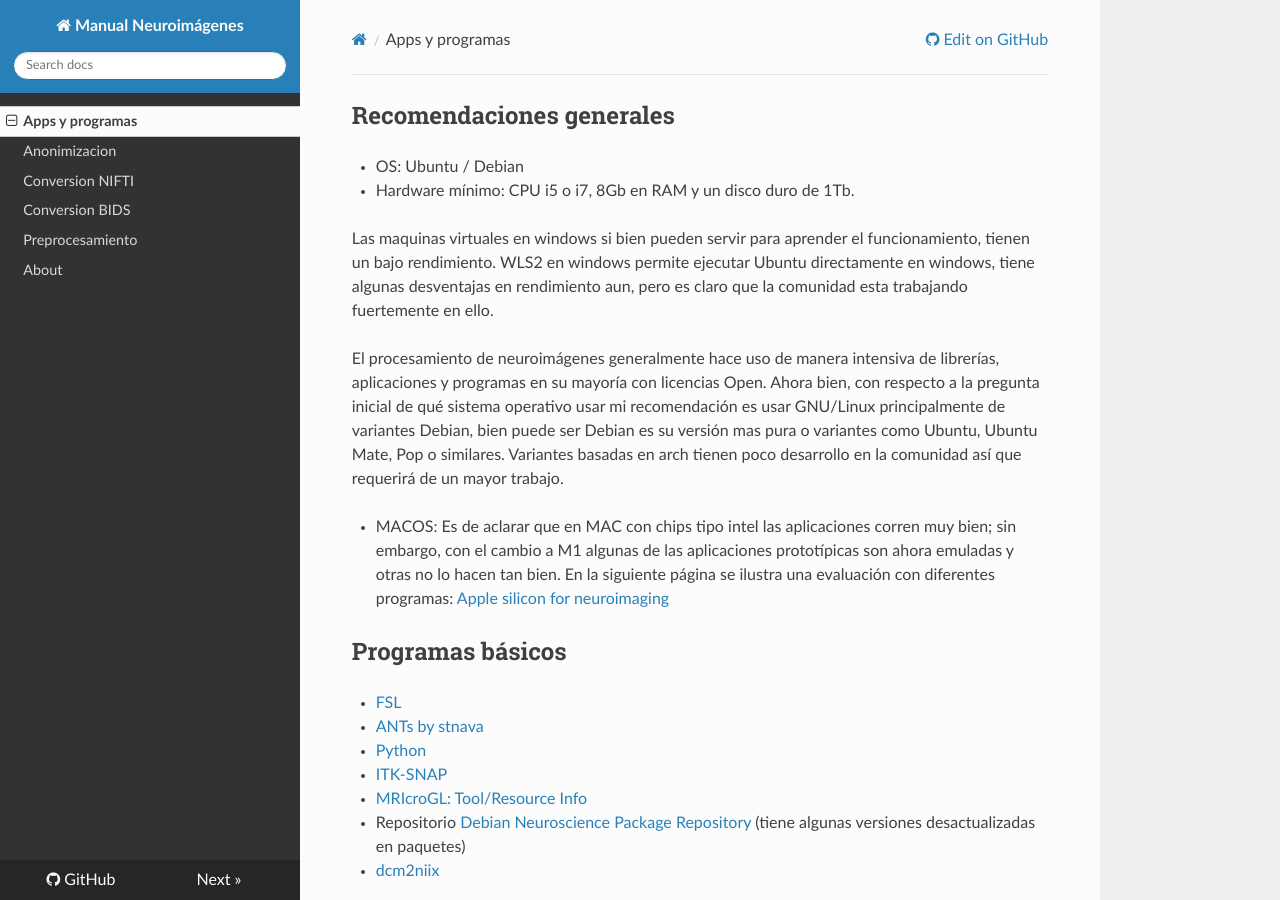
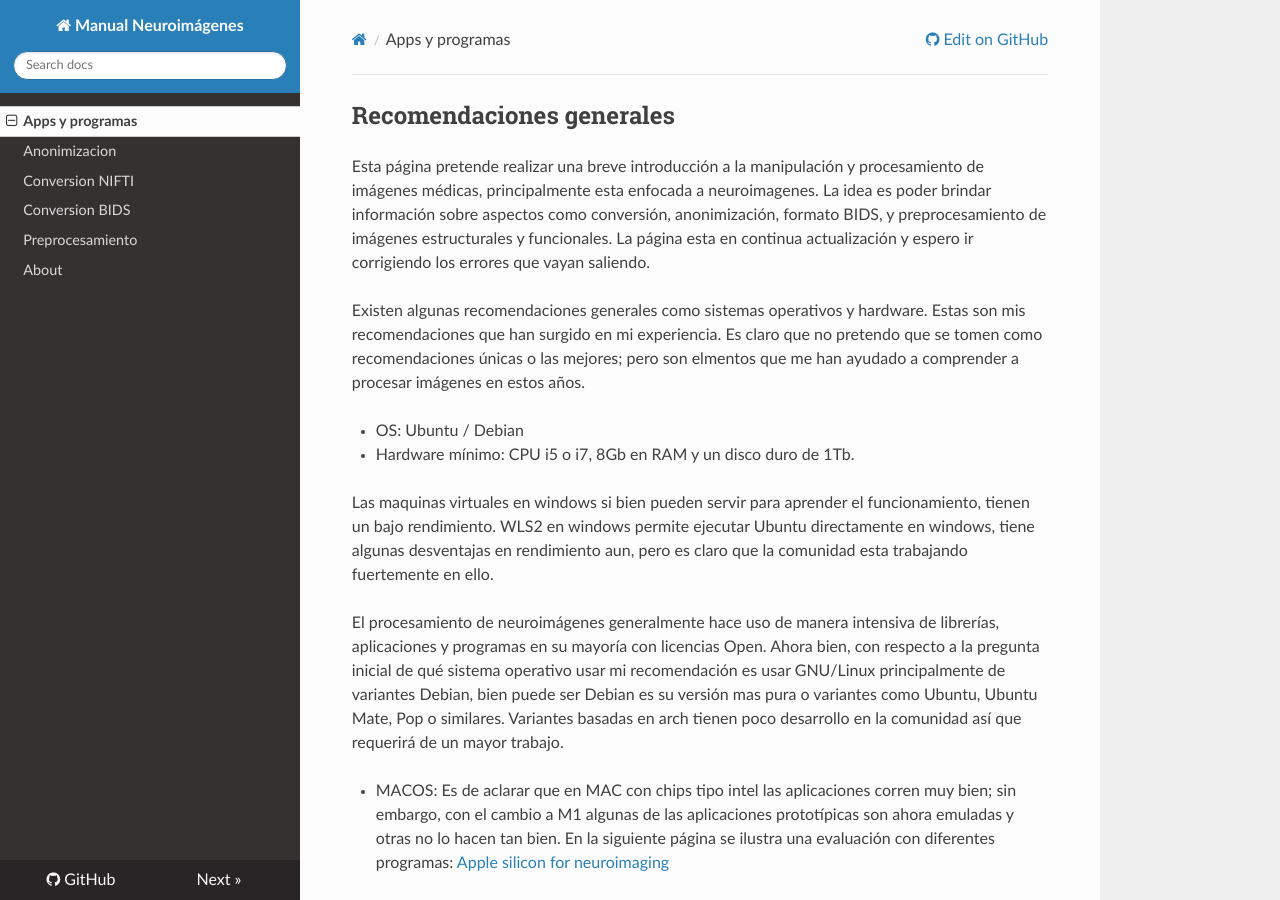
Before and after one commit to pabloreyesg/Scrips-to-MRI, an MkDocs documentation site: the page built from docs/index.md, in a window 1280 px wide and 900 px high. Built offline with MkDocs 1.6.1, drawn with Linux system fonts in a browser that asks for light colours; nearby versions of some CDN libraries.

Commit message:
Update index.md

```diff
--- a/docs/index.md
+++ b/docs/index.md
@@ -1,4 +1,8 @@
 ## Recomendaciones generales
+
+Esta página pretende realizar una breve introducción a la manipulación y procesamiento de imágenes médicas, principalmente esta enfocada a neuroimagenes. La idea es poder brindar información sobre aspectos como conversión, anonimización, formato BIDS, y preprocesamiento de imágenes estructurales y funcionales. La página esta en continua actualización y espero ir corrigiendo los errores que vayan saliendo.
+
+Existen algunas recomendaciones generales como sistemas operativos y hardware. Estas son mis recomendaciones que han surgido en mi experiencia. Es claro que no pretendo que se tomen como recomendaciones únicas o las mejores; pero son elmentos que me han ayudado a comprender a procesar imágenes en estos años.
 
 - OS: Ubuntu / Debian
 
```
